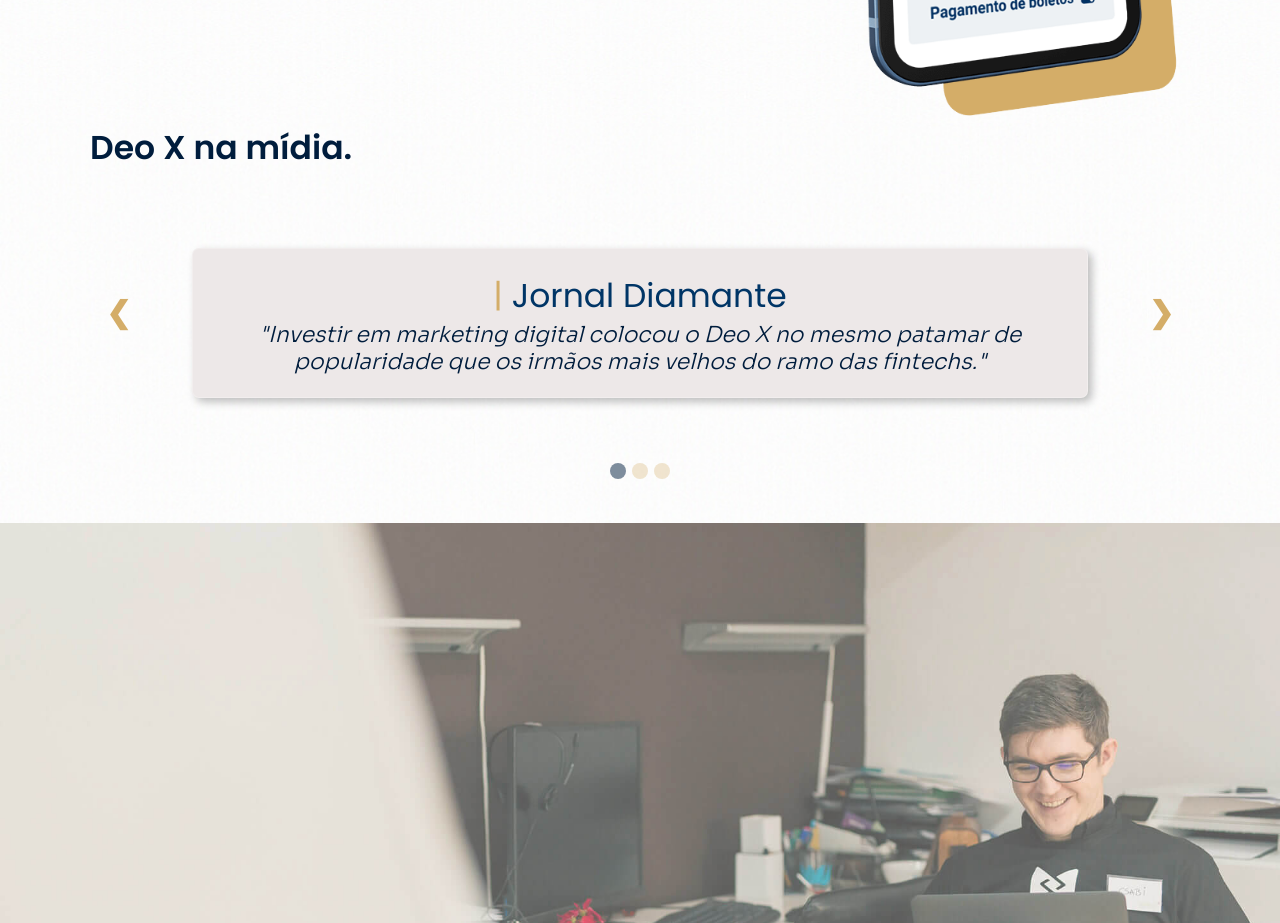
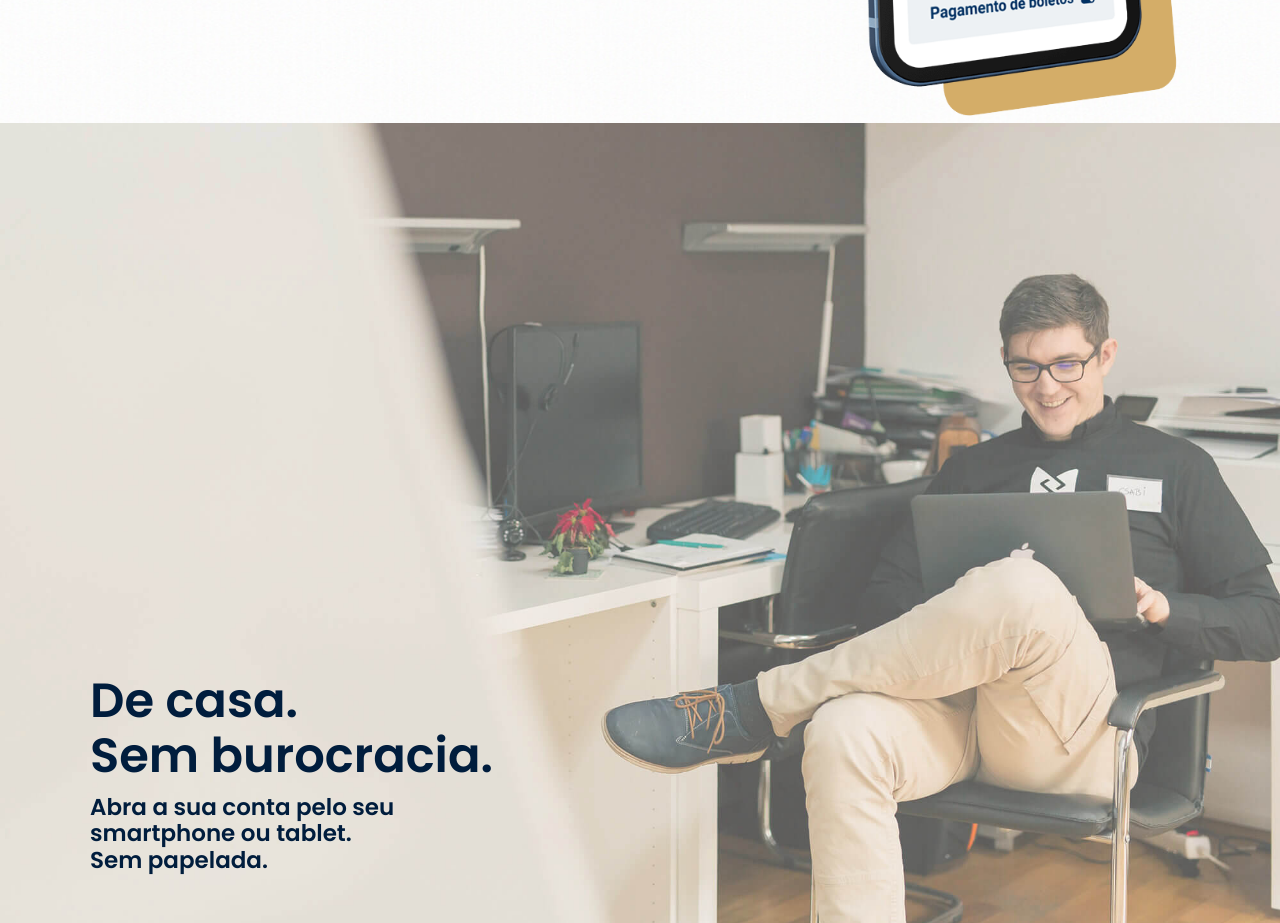
Before and after one commit to igorfurtado/DeoX, a React (Create React App) app: page / in a window 1280 px wide. Shown: the part 2660-3583 px from the top of the page. Built offline with nearby package versions, Linux system fonts and the light colour scheme.

Commit message:
Desativação da section 4 - Feature experimental (o que estão dizendo)

```diff
--- a/src/App.js
+++ b/src/App.js
@@ -3,7 +3,6 @@ import Nav from './components/Nav';
 import FirstSection from './components/FirstSection';
 import SecondSection from './components/SecondSection';
 import ThirdSection from './components/ThirdSection';
-import FourthSection from './components/ FourthSection';
 import FifthSection from './components/FifthSection';
 import SixthSection from './components/ SixthSection';
 import EighthSection from './components/EighthSection';
@@ -17,7 +16,6 @@ function App() {
         <FirstSection></FirstSection>
         <SecondSection></SecondSection>
         <ThirdSection></ThirdSection>
-        <FourthSection></FourthSection>
         <FifthSection></FifthSection>
         <SixthSection></SixthSection>
         <EighthSection></EighthSection>
```
